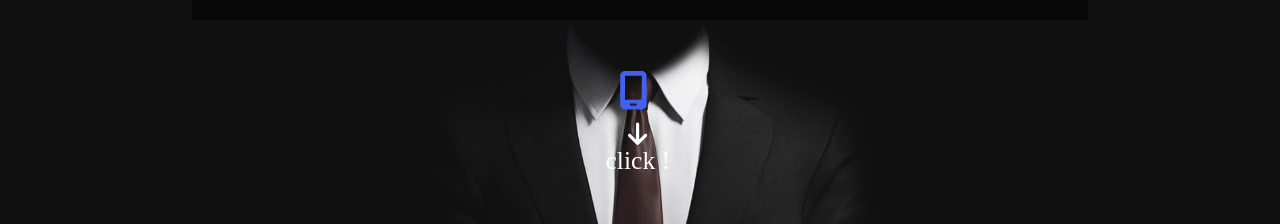
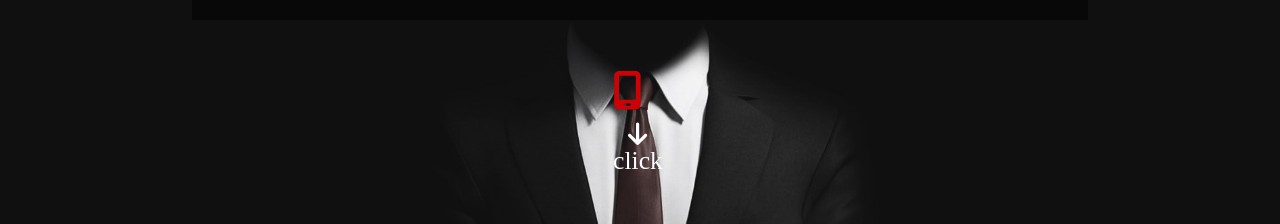
Before and after one commit to MiniMini-On/stalkerJ-client, a React (Create React App) app: page /intro in a window 1280 px wide. Shown: the part 314-538 px from the top of the page. Built offline with nearby package versions, Linux system fonts and the light colour scheme; a web font is replaced by a local one.

Commit message:
:art: edit
edit

```diff
--- a/src/pages/Intro.js
+++ b/src/pages/Intro.js
@@ -40,8 +40,13 @@ function Intro() {
 
   useEffect(() => {
     setDisplay(script[num]); //script array에서 index에 해당하는 값이 디스플레이 됨
+    setIsHovering(0);
   }, [num, script]);
   // console.log(isClicked);
+
+  // useEffect(() => {
+  //   console.log(isHovering);
+  // }, [isHovering]);
 
   return (
     <div className={styles.div}>
@@ -62,7 +67,7 @@ function Intro() {
           <span className={styles.click}>
             <FontAwesomeIcon icon={faArrowDown} />
             <br />
-            click !
+            click
           </span>
         </>
       )}
--- a/src/pages/Intro.module.css
+++ b/src/pages/Intro.module.css
@@ -111,7 +111,7 @@
   animation-name: vibrate;
   animation-direction: alternate;
   -webkit-animation-direction: alternate;
-  animation-iteration-count: 10;
+  animation-iteration-count: infinite;
   cursor: pointer;
 
   animation-fill-mode: forwards;
@@ -137,7 +137,7 @@
   position: absolute;
   color: white;
   top: 34vw;
-  left: 47.3vw;
+  left: 47.9vw;
   font-size: 2vw;
 }
 
@@ -203,7 +203,7 @@
     animation-name: vibrate;
     animation-direction: alternate;
     -webkit-animation-direction: alternate;
-    animation-iteration-count: 10;
+    animation-iteration-count: infinite;
     cursor: pointer;
     animation-fill-mode: forwards;
   }
@@ -234,7 +234,7 @@
     position: absolute;
     color: white;
     top: 46vh;
-    left: 44vw;
+    left: 45.8vw;
     font-size: 6vw;
   }
 }
--- a/src/pages/Main.module.css
+++ b/src/pages/Main.module.css
@@ -108,13 +108,13 @@
     left: 5vw;
     font-size: 4.5vw;
     /* background-color: green; */
-    line-height: 2;
+    line-height: 4;
     z-index: 10;
   }
   .button {
     position: absolute;
     left: 40vw;
-    top: 40vh;
+    top: 45vh;
     background-color: transparent;
     color: white;
     border: none;
@@ -122,6 +122,9 @@
     line-height: 4vw;
     width: 4vw;
     height: 4vw;
+  }
+  .h2 {
+    line-height: 2;
   }
   .loading {
     position: absolute;
@@ -133,7 +136,7 @@
   }
   .modal {
     position: absolute;
-    top: 47vh;
+    top: 56vh;
     left: 30.5vw;
     color: white;
     font-size: 5vw;
@@ -141,7 +144,7 @@
   .clickMe {
     position: absolute;
     display: flex;
-    top: 33vh;
+    top: 39vh;
     left: 36vw;
     color: white;
     font-size: 5vw;
```
